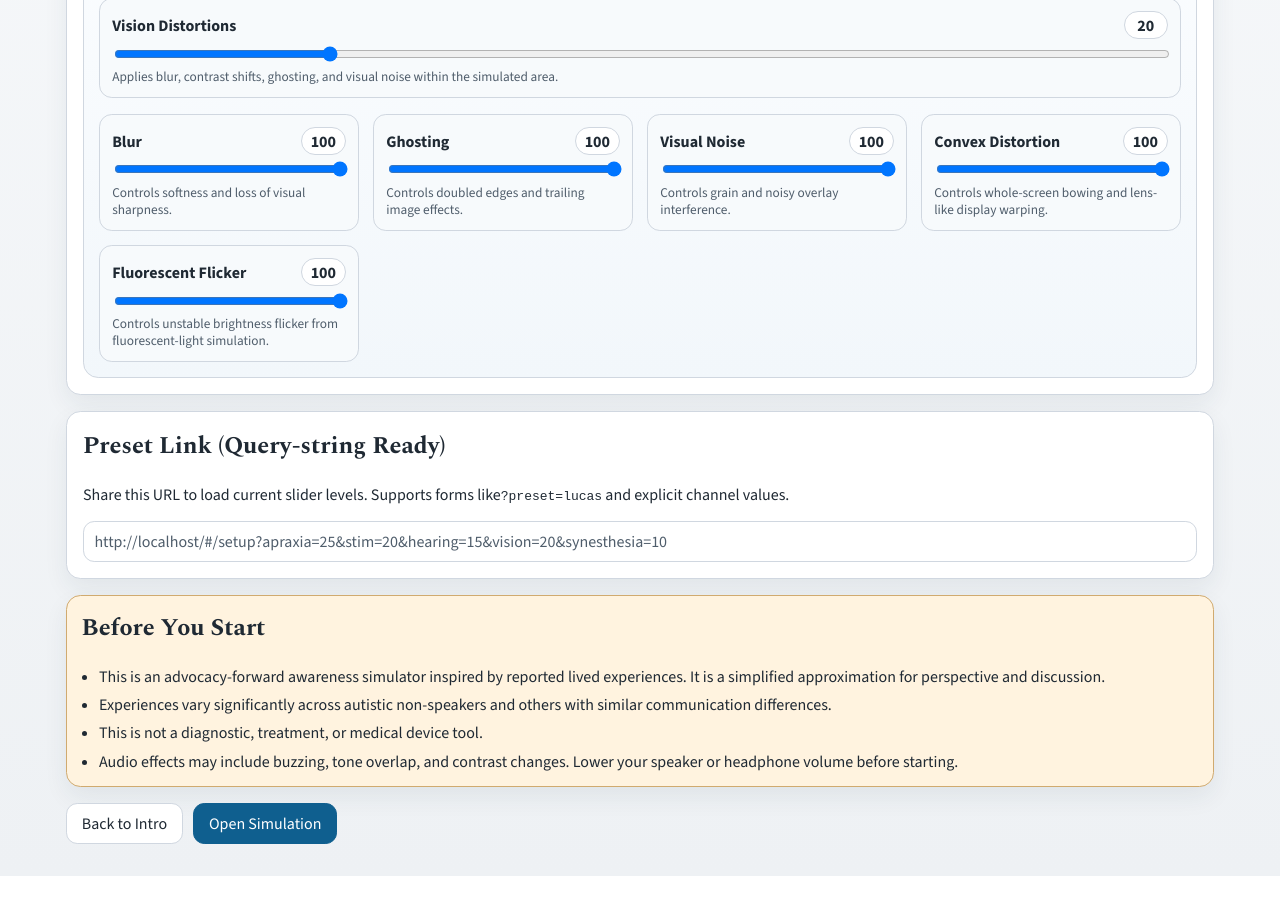
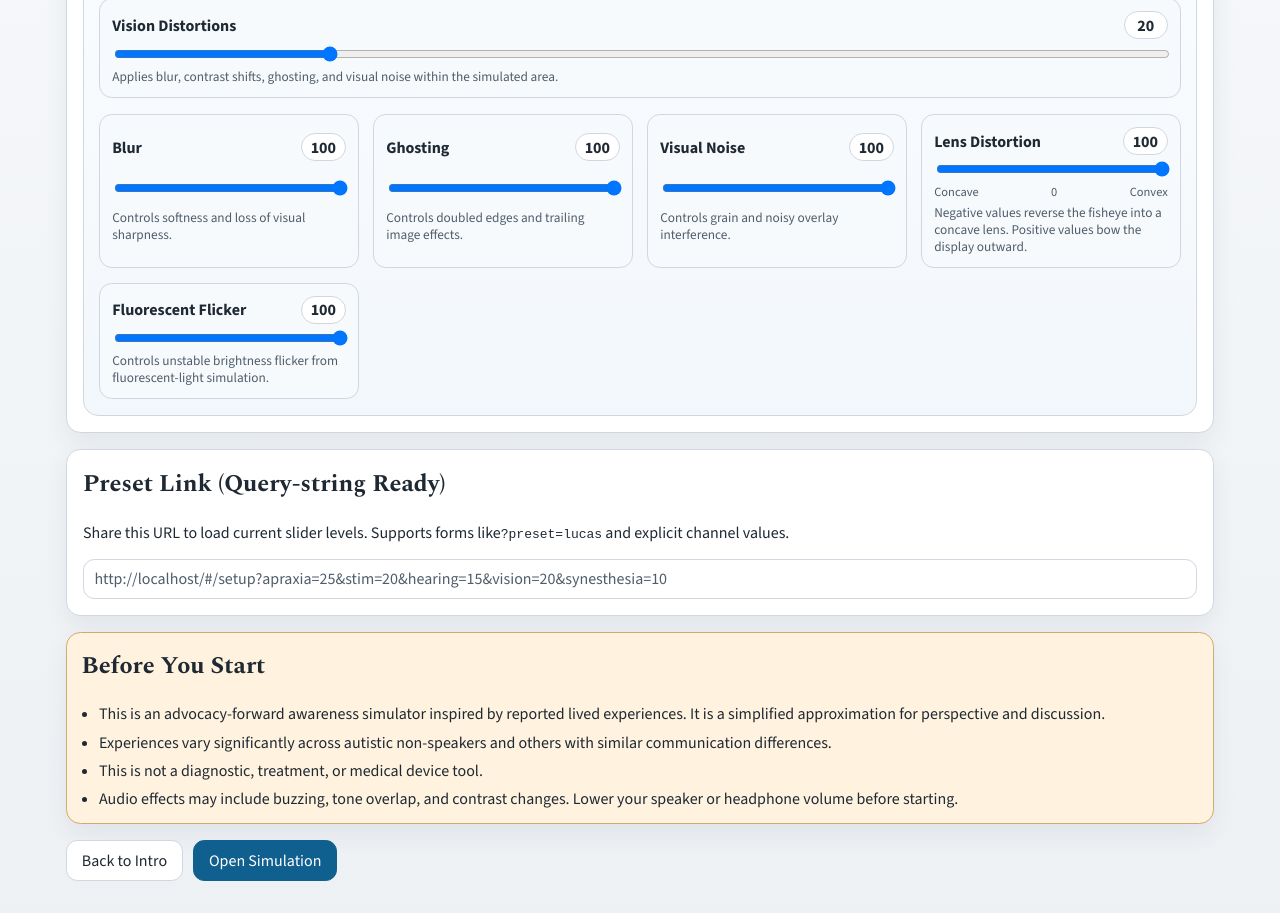
Before and after one commit to paulboutin/ASD-sim, a React (Vite) app: page /#/setup in a window 1280 px wide. Shown: the part 1680-2593 px from the top of the page. Before the commit the page ends 2556 px from the top, so only its background shows below. Built offline with nearby package versions, Linux system fonts and the light colour scheme.

Commit message:
Add bidirectional lens distortion slider

```diff
--- a/src/components/SliderPanel.tsx
+++ b/src/components/SliderPanel.tsx
@@ -264,18 +264,23 @@ export function SliderPanel({
 
             <label className="slider-row">
               <div className="slider-row-header">
-                <span>Convex Distortion</span>
+                <span>Lens Distortion</span>
                 <output>{visualMix.convex}</output>
               </div>
               <input
                 type="range"
-                min={0}
+                min={-100}
                 max={100}
                 step={1}
                 value={visualMix.convex}
                 onChange={(event) => onVisualMixChange('convex', Number(event.target.value))}
               />
-              <small>Controls whole-screen bowing and lens-like display warping.</small>
+              <div className="slider-range-hints" aria-hidden="true">
+                <span>Concave</span>
+                <span>0</span>
+                <span>Convex</span>
+              </div>
+              <small>Negative values reverse the fisheye into a concave lens. Positive values bow the display outward.</small>
             </label>
 
             <label className="slider-row">
--- a/src/components/VisualEffectsLayer.tsx
+++ b/src/components/VisualEffectsLayer.tsx
@@ -52,10 +52,18 @@ const FRAGMENT_SHADER_SOURCE = `
 
     vec2 projected = ndcPos;
 
-    if (u_angle > 0.001 && relativeDistance > 0.0001) {
-      float halfAngle = u_angle * 0.5;
+    if (abs(u_angle) > 0.001 && relativeDistance > 0.0001) {
+      float halfAngle = abs(u_angle) * 0.5;
       float halfDistance = tan(halfAngle);
-      float factor = tan(relativeDistance * halfAngle) / max(relativeDistance * halfDistance, 0.0001);
+      float factor = 1.0;
+
+      if (u_angle > 0.0) {
+        factor = tan(relativeDistance * halfAngle) / max(relativeDistance * halfDistance, 0.0001);
+      } else {
+        float beta = atan(relativeDistance * halfDistance);
+        factor = beta / max(relativeDistance * halfAngle, 0.0001);
+      }
+
       projected = ndcPos * factor;
     }
 
@@ -209,10 +217,15 @@ function mapOutputPointToSource(
   const relativeDistance = Math.hypot(ndcX * aspect, ndcY) / Math.max(viewportLength, 0.0001);
 
   let factor = 1;
-  if (fisheyeAngle > 0.001 && relativeDistance > 0.0001) {
-    const halfAngle = fisheyeAngle * 0.5;
+  if (Math.abs(fisheyeAngle) > 0.001 && relativeDistance > 0.0001) {
+    const halfAngle = Math.abs(fisheyeAngle) * 0.5;
     const halfDistance = Math.tan(halfAngle);
-    factor = Math.tan(relativeDistance * halfAngle) / Math.max(relativeDistance * halfDistance, 0.0001);
+    if (fisheyeAngle > 0) {
+      factor = Math.tan(relativeDistance * halfAngle) / Math.max(relativeDistance * halfDistance, 0.0001);
+    } else {
+      const beta = Math.atan(relativeDistance * halfDistance);
+      factor = beta / Math.max(relativeDistance * halfAngle, 0.0001);
+    }
   }
 
   const projectedX = clamp((ndcX * factor + 1) * 0.5, 0, 1);
@@ -233,7 +246,7 @@ export function VisualEffectsLayer({ vision, synesthesia, visualMix, tick, child
   const captureInFlightRef = useRef(false);
   const pendingCaptureRef = useRef(false);
   const [rendererReady, setRendererReady] = useState(false);
-  const fisheyeActive = profile.fisheyeAngle > 0.001;
+  const fisheyeActive = Math.abs(profile.fisheyeAngle) > 0.001;
 
   const resizeCanvas = useCallback((): void => {
     const source = sourceRef.current;
--- a/src/engines/visualEffectsEngine.ts
+++ b/src/engines/visualEffectsEngine.ts
@@ -29,15 +29,16 @@ export function getVisualProfile(
   const blurLevel = vision * (visualMix.blur / 100);
   const ghostLevel = vision * (visualMix.ghosting / 100);
   const noiseLevel = vision * (visualMix.noise / 100);
-  const convexLevel = vision * (visualMix.convex / 100);
+  const lensLevel = vision * (Math.abs(visualMix.convex) / 100);
   const flickerLevel = vision * (visualMix.flicker / 100);
+  const lensDirection = Math.sign(visualMix.convex);
 
   const blur = (blurLevel / 100) * 2.2;
   const contrastDrop = 1 - (vision * 0.55 + ghostLevel * 0.45) / 300;
   const flicker = getFlickerPulse(flickerLevel, tick);
   const brightness = 1 + Math.sin(tick * 0.0048) * (flickerLevel / 1600) - flicker * 0.42;
-  const fisheyeAngle = ((convexLevel / 100) ** 1.04) * Math.PI * 0.78;
-  const stageScale = Math.max(0.82, 1 - convexLevel / 560);
+  const fisheyeAngle = lensDirection === 0 ? 0 : (((lensLevel / 100) ** 1.04) * Math.PI * 0.78 * lensDirection);
+  const stageScale = Math.max(0.82, 1 - lensLevel / 560);
 
   return {
     shellStyle: {},
--- a/src/index.css
+++ b/src/index.css
@@ -352,6 +352,14 @@ nav a.active {
   padding: 0.15rem 0.55rem;
   min-width: 44px;
   text-align: center;
+}
+
+.slider-range-hints {
+  display: flex;
+  justify-content: space-between;
+  gap: 0.75rem;
+  font-size: 0.78rem;
+  color: var(--muted);
 }
 
 .slider-row-muted input:disabled {
--- a/src/pages/DebriefPage.tsx
+++ b/src/pages/DebriefPage.tsx
@@ -57,7 +57,7 @@ export function DebriefPage() {
           <li>Visual blur mix: {debriefSnapshot.visualMixLevels.blur}</li>
           <li>Visual ghosting mix: {debriefSnapshot.visualMixLevels.ghosting}</li>
           <li>Visual noise mix: {debriefSnapshot.visualMixLevels.noise}</li>
-          <li>Visual convex mix: {debriefSnapshot.visualMixLevels.convex}</li>
+          <li>Visual lens mix: {debriefSnapshot.visualMixLevels.convex}</li>
           <li>Visual flicker mix: {debriefSnapshot.visualMixLevels.flicker}</li>
           <li>Intrusive-thought audio: {debriefSnapshot.intrusiveThoughtsEnabled ? 'Enabled' : 'Disabled'}</li>
         </ul>
--- a/src/state/SimulationContext.tsx
+++ b/src/state/SimulationContext.tsx
@@ -215,7 +215,9 @@ export function SimulationProvider({ children }: { children: ReactNode }) {
   }, []);
 
   const setVisualMix = useCallback((key: keyof VisualMixLevels, value: number) => {
-    dispatch({ type: 'set-visual-mix', key, value: Math.max(0, Math.min(100, Math.round(value))) });
+    const boundedValue =
+      key === 'convex' ? Math.max(-100, Math.min(100, Math.round(value))) : Math.max(0, Math.min(100, Math.round(value)));
+    dispatch({ type: 'set-visual-mix', key, value: boundedValue });
   }, []);
 
   const value = useMemo<SimulationContextValue>(
```
